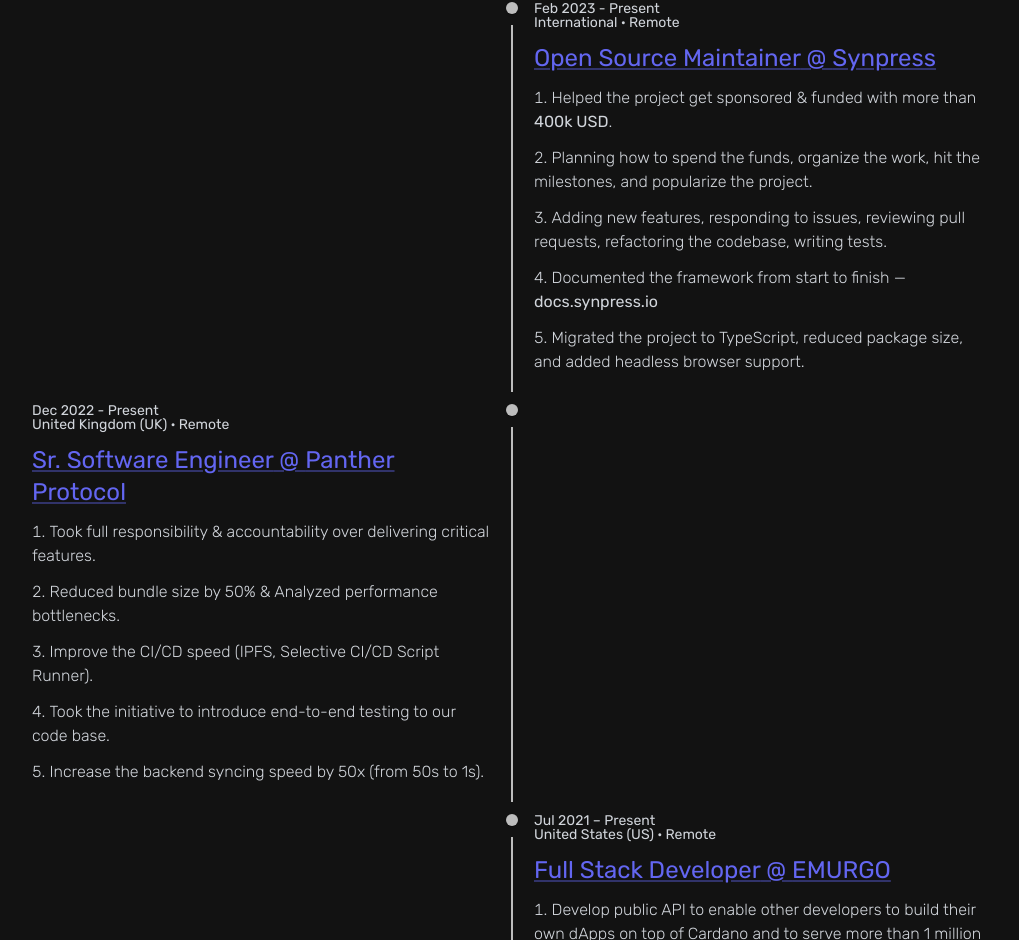
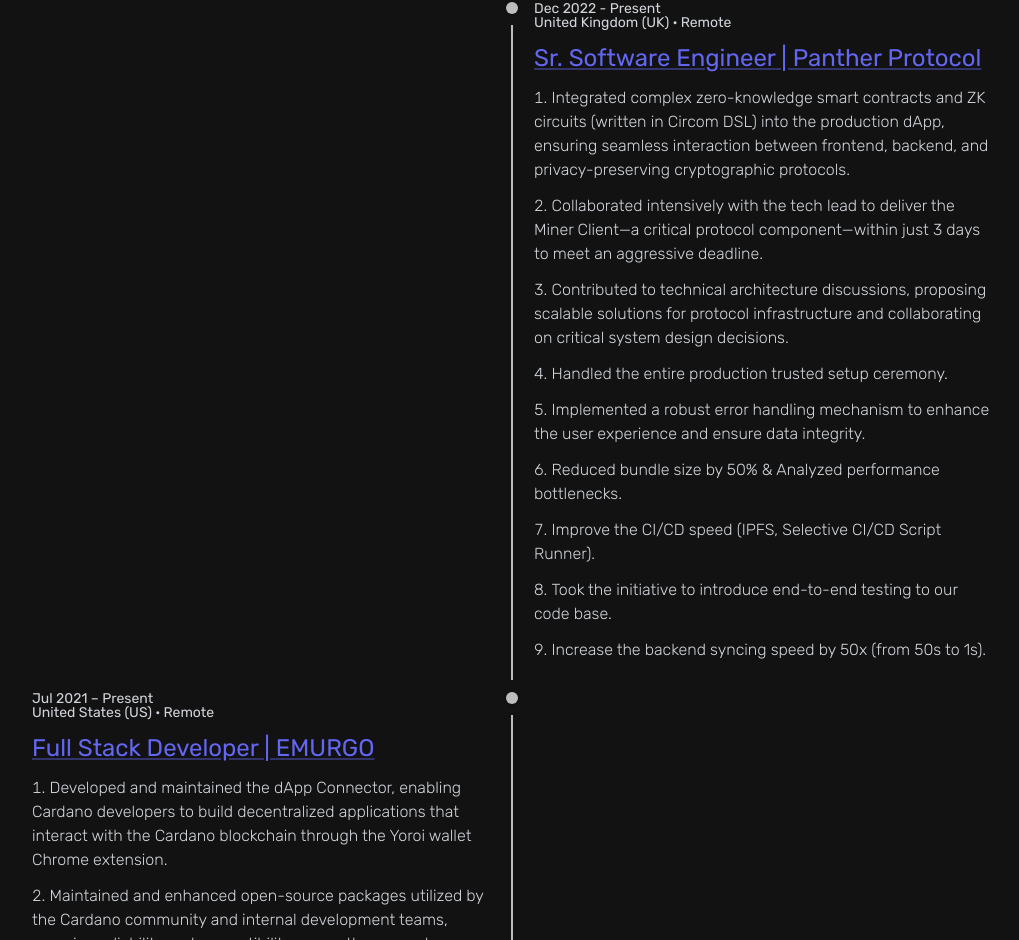
Before and after one commit to neuodev/portfolio, a Next.js app: page / in a window 1280 px wide. Shown: the part 1860-2800 px from the top of the page, without its empty margins (128-1147 px from the left). Built offline with nearby package versions, Linux system fonts and the light colour scheme.

Commit message:
feat: update working experience

```diff
--- a/components/Experience.tsx
+++ b/components/Experience.tsx
@@ -84,7 +84,7 @@ const Experience = () => {
                         },
                       }}
                     >
-                      {ex.jobTitle} @ {ex.company.name}
+                      {ex.jobTitle} | {ex.company.name}
                     </Typography>
                   </Tooltip>
                   <ul>
--- a/json/me.json
+++ b/json/me.json
@@ -1,25 +1,18 @@
 {
-  "name": "Ahmed Ibrahim",
+  "name": "Ahmed Ghait",
   "photo": "/images/me-3.png",
-  "resume": "/Ahmed Ibrahim - Full Stack Developer.pdf",
-  "jobTitle": "Full Stack Developer",
-  "jobTitleParts": ["A Full Stack Developer", "Ahmed Ibrahim"],
+  "resume": "/Ahmed Ghait - Full Stack Web3 Developer.pdf",
+  "jobTitle": "Full Stack Web3 Developer",
+  "jobTitleParts": ["A Full Stack Developer", "Ahmed Ghait"],
   "aboutme": "I take extreme ownership of the problems I am working on. My dedication to quality and meticulous attention to detail enables me to produce work of exceptional standard.",
-  "experienceOverview": [
-    "My name is Ahmed Ibrahim. I have been in the industry for more than 3 years as a Full Stack Developer.",
-    "I was a founding member of a team to develop a cross-chain bridge to enable users to move their tokens between different chains easly. I was responsible for building the required infrastructure for it to enable our users to move their tokens between 12 diffirent blockchains. During this time I reduced the average response time for our most imporant APIs from 12s to be just 2s (6x faster).",
-    "Then I used this as leverage to go to a bigger organization in Turcky. I was responsible for maintaining a multi-channel chating service in which users can interact with all of their customers  on Twitter and WhatsApp from one place! I was responsible for creating data-collection piplines to analyze and get insights from data then display it to our users in an easy to read graphs. Also I was researching solutions to our deployment issues we had it at the time.",
-    "Then I used this as leverage to go to a bigger organization in Turcky. I was responsible for maintaining a multi-channel chating service in which users can interact with all of their customers  on Twitter and WhatsApp from one place! I was responsible for creating data-collection piplines to analyze and get insights from data then display it to our users in an easy to read graphs. Also I was researching solutions to our deployment issues we had it at the time.",
-    "Currently seeking a role as a Full-stack Developer at a progressive organization"
-  ],
   "github": "https://github.com/neuodev",
   "url": "https://ahmedibrahim.dev/",
   "social": [
     {
       "label": "Email",
       "id": "email",
-      "url": "mailto:me@ahmedibrahim.dev",
-      "urlAsText": "me@ahmedibrahim.dev"
+      "url": "mailto:me@ahmedghait.com",
+      "urlAsText": "me@ahmeghait.com"
     },
     {
       "lable": "GitHub",
@@ -60,32 +53,19 @@
   "experiences": [
     {
       "company": {
-        "name": "Synpress",
-        "website": "https://github.com/Synthetixio/synpress",
-        "about": "Synpress is a true E2E testing framework based on Cypress and Playwright with support for MetaMask."
-      },
-      "period": "Feb 2023 - Present",
-      "jobTitle": "Open Source Maintainer",
-      "location": ["International", "Remote"],
-      "roles": [
-        "Helped the project get sponsored & funded with more than <strong>400k USD</strong>.",
-        "Planning how to spend the funds, organize the work, hit the milestones, and popularize the project.",
-        "Adding new features, responding to issues, reviewing pull requests, refactoring the codebase, writing tests.",
-        "Documented the framework from start to finish — <strong>docs.synpress.io</strong>",
-        "Migrated the project to TypeScript, reduced package size, and added headless browser support."
-      ]
-    },
-    {
-      "company": {
         "name": "Panther Protocol",
-        "website": "https://www.pantherprotocol.io/",
+        "website": "https://www.panther.org/",
         "about": "Panther Protocol is an end-to-end solution that restores privacy in Web3 and DeFi while providing financial institutions with full ownership of their data as they participate in decentralized finance."
       },
       "period": "Dec 2022 - Present",
       "jobTitle": "Sr. Software Engineer",
       "location": ["United Kingdom (UK)", "Remote"],
       "roles": [
-        "Took full responsibility & accountability over delivering critical features.",
+        "Integrated complex zero-knowledge smart contracts and ZK circuits (written in Circom DSL) into the production dApp, ensuring seamless interaction between frontend, backend, and privacy-preserving cryptographic protocols.",
+        "Collaborated intensively with the tech lead to deliver the Miner Client—a critical protocol component—within just 3 days to meet an aggressive deadline.",
+        "Contributed to technical architecture discussions, proposing scalable solutions for protocol infrastructure and collaborating on critical system design decisions.",
+        "Handled the entire production trusted setup ceremony.",
+        "Implemented a robust error handling mechanism to enhance the user experience and ensure data integrity.",
         "Reduced bundle size by 50% & Analyzed performance bottlenecks.",
         "Improve the CI/CD speed (IPFS, Selective CI/CD Script Runner).",
         "Took the initiative to introduce end-to-end testing to our code base.",
@@ -102,13 +82,30 @@
       "jobTitle": "Full Stack Developer",
       "location": ["United States (US)", "Remote"],
       "roles": [
-        "Develop public API to enable other developers to build their own dApps on top of Cardano and to serve more than 1 million active users.",
-        "Tackle performance bottlenecks related to databases and memory leaks.",
-        "Manage the software development lifecycle (Planning, Design, Development, QA).",
-        "Improve the front-end experience by implementing an entirely new revamped theme.",
-        "Wrote end-to-end and unit tests to ensure app integrity.",
+        "Developed and maintained the dApp Connector, enabling Cardano developers to build decentralized applications that interact with the Cardano blockchain through the Yoroi wallet Chrome extension.",
+        "Maintained and enhanced open-source packages utilized by the Cardano community and internal development teams, ensuring reliability and compatibility across the ecosystem.",
+        "Developed features spanning both frontend and backend systems, contributing to platform scalability and functionality for the broader Cardano developer community.",
+        "Awarded Duo-Coder Virtuoso in recognition of exceptional versatility in full-stack development and proven track record of technical excellence in extending platform capabilities.",
+        "Collaborated cross-functionally to deliver high-quality solutions that met both technical requirements and business objectives.",
         "Review PRs and make sure they follow the code standards and best practices.",
         "Onboard new developers and help them fit into the team."
+      ]
+    },
+    {
+      "company": {
+        "name": "Synpress",
+        "website": "https://github.com/Synthetixio/synpress",
+        "about": "Synpress is a true E2E testing framework based on Cypress and Playwright with support for MetaMask."
+      },
+      "period": "Feb 2023 - Present",
+      "jobTitle": "Open Source Maintainer",
+      "location": ["International", "Remote"],
+      "roles": [
+        "Authored complete technical documentation from scratch, launching docs.synpress.io to improve developer onboarding and reduce setup friction.",
+        "Migrated the entire codebase from JavaScript to TypeScript, improving type safety and developer experience across the framework.",
+        "Optimized package distribution by reducing bundle size and implementing headless browser support for CI/CD environments.",
+        "Maintained the project through feature development, issue triage, pull request reviews, code refactoring, and test coverage improvements.",
+        "Engaged with the open-source community to support developers integrating Synpress into their Web3 testing workflows."
       ]
     },
     {
```
Also changed, not shown: 1 other file (tests, documents, lock files or other folders).
